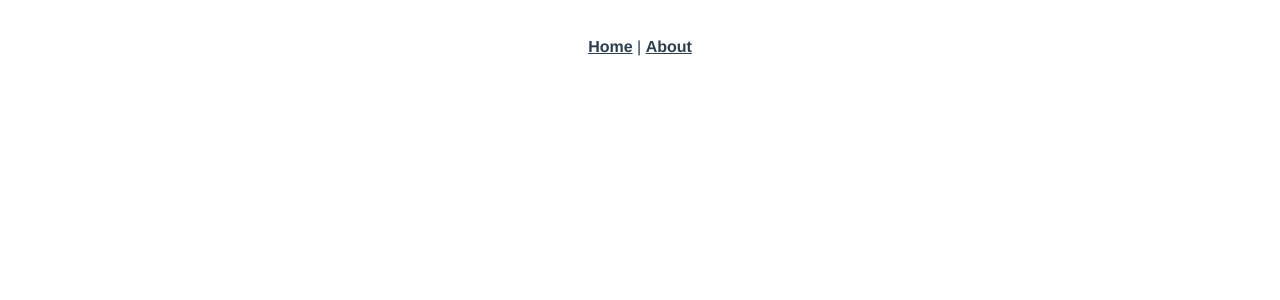
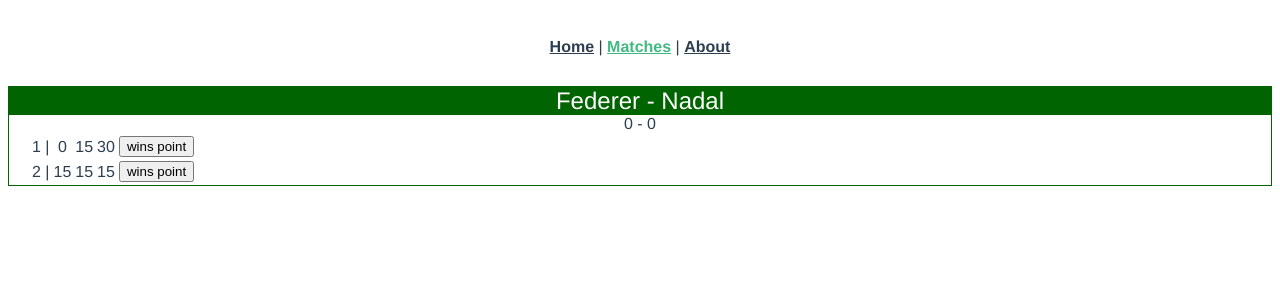
Before and after one commit to robpark/scorekeeper, a Vue app: page /match in a window 1280 px wide. Shown: the top 300 px of the page. Built offline with nearby package versions, Linux system fonts and the light colour scheme.

Commit message:
start of a very hardcoded outline

```diff
--- a/src/App.vue
+++ b/src/App.vue
@@ -2,6 +2,8 @@
   <div id="app">
     <div id="nav">
       <router-link to="/">Home</router-link>
+      |
+      <router-link to="/match">Matches</router-link>
       |
       <router-link to="/about">About</router-link>
     </div>
--- a/src/router/index.js
+++ b/src/router/index.js
@@ -1,6 +1,7 @@
 import Vue from "vue";
 import VueRouter from "vue-router";
 import Home from "../views/Home.vue";
+import Match from "../views/Match";
 
 Vue.use(VueRouter);
 
@@ -9,6 +10,11 @@
     path: "/",
     name: "Home",
     component: Home
+  },
+  {
+    path: "/match",
+    name: "Match",
+    component: Match
   },
   {
     path: "/about",
--- a/src/store/index.js
+++ b/src/store/index.js
@@ -7,5 +7,6 @@
   state: {},
   mutations: {},
   actions: {},
+  getters: {},
   modules: {}
 });
--- a/src/views/Home.vue
+++ b/src/views/Home.vue
@@ -9,3 +9,15 @@
     <h1>Scorekeeper</h1>
   </div>
 </template>
+
+<script>
+// @ is an alias to /src
+
+export default {
+  name: "Home",
+  components: {},
+  created() {
+    console.log(this.$store);
+  }
+};
+</script>
--- /dev/null
+++ b/src/views/Match.vue
@@ -0,0 +1,70 @@
+<template>
+  <div class="match">
+    <div class="players">
+      <span v-for="(player, idx) in players" :key="idx">
+        {{ player }} <span v-if="idx === 0">-</span>
+      </span>
+    </div>
+    <div class="sets">
+      <span v-for="(set, idx) in match.result" :key="idx">
+        {{ set }} <span v-if="idx === 0">-</span>
+      </span>
+    </div>
+    <div class="game">
+      <table>
+        <tr>
+          <td class="game-count">{{ match["sets"][0]["result"][0] }} |</td>
+          <td class="point">{{ match["sets"][0]["games"][0][0][0] }}</td>
+          <td class="point">{{ match["sets"][0]["games"][0][1][0] }}</td>
+          <td class="point">{{ match["sets"][0]["games"][0][2][0] }}</td>
+          <td class="action"><button>wins point</button></td>
+        </tr>
+        <tr>
+          <td class="game-count">{{ match["sets"][0]["result"][1] }} |</td>
+          <td class="point">{{ match["sets"][0]["games"][0][0][1] }}</td>
+          <td class="point">{{ match["sets"][0]["games"][0][1][1] }}</td>
+          <td class="point">{{ match["sets"][0]["games"][0][2][1] }}</td>
+          <td class="action"><button>wins point</button></td>
+        </tr>
+      </table>
+    </div>
+  </div>
+</template>
+
+<script>
+export default {
+  name: "Match",
+  data() {
+    return {
+      players: ["Federer", "Nadal"],
+      match: {
+        result: [0, 0],
+        sets: [
+          {
+            result: [1, 2],
+            games: [
+              [[0, 15], [15, 15], [30, 15]]
+            ]
+          }
+        ]
+      }
+    };
+  }
+};
+</script>
+
+<style scoped>
+.match {
+  border: 1px solid darkgreen;
+}
+
+.players {
+  font-size: x-large;
+  background-color: darkgreen;
+  color: white;
+}
+
+.game {
+  margin-left: 20px;
+}
+</style>
```
